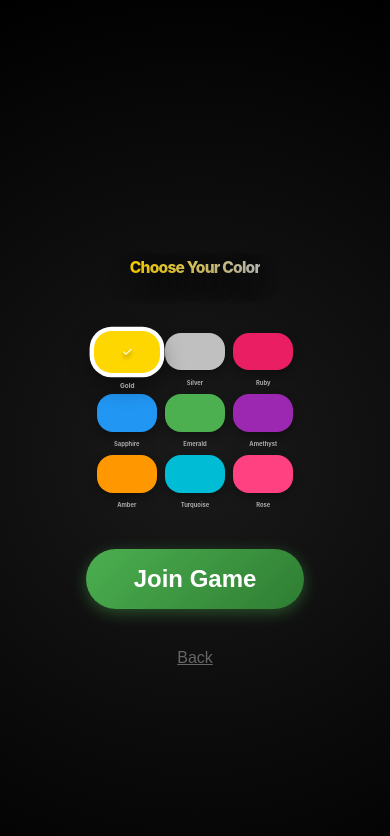
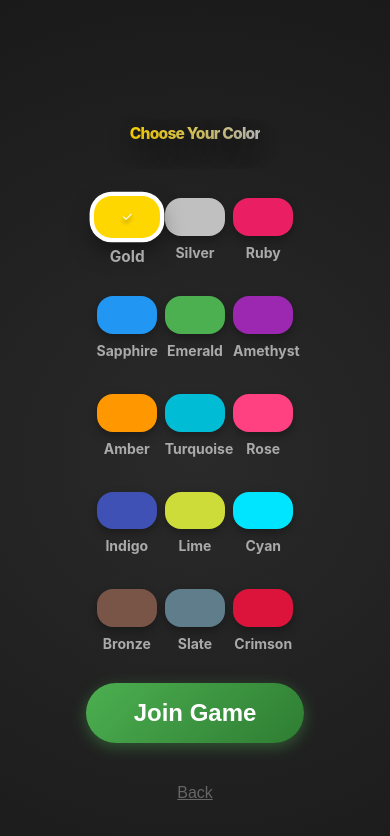
Before and after one commit to jkneal/jerrysgobblet, a React (Vite) app in the folder client/: page /lobby in a window 390 px wide. Shown: the top 836 px of the page. Built offline with nearby package versions, Linux system fonts and the light colour scheme.

Commit message:
UI updates

```diff
--- a/client/src/components/PlayerHand.jsx
+++ b/client/src/components/PlayerHand.jsx
@@ -9,15 +9,7 @@ const PlayerHand = ({ hand, color, onPieceClick, selectedStackIndex, isCurrentPl
     return (
         <div className={`player-hand ${color} ${isCurrentPlayer ? 'current-player' : ''} ${isDisabled ? 'disabled' : ''}`}>
             <div className="hand-header">
-                {isCurrentPlayer ? (
-                    isMyTurn && (
-                        <div className="hand-turn-badge" style={{ backgroundColor: color }}>
-                            Your Turn
-                        </div>
-                    )
-                ) : (
-                    <h3>{handTitle}</h3>
-                )}
+                <h3>{handTitle}</h3>
             </div>
             <div className="hand-stacks">
                 {hand.map((stack, index) => (
--- a/client/src/index.css
+++ b/client/src/index.css
@@ -24,7 +24,7 @@ body {
   place-items: center;
   min-width: 320px;
   min-height: 100vh;
-  background: radial-gradient(circle at center, #1a1a1a 0%, #000000 100%);
+  background: radial-gradient(circle at center, #2a2a2a 0%, #1a1a1a 100%);
   color: var(--text-color);
   font-family: 'Inter', system-ui, -apple-system, sans-serif;
 }
@@ -65,6 +65,7 @@ h1 {
   letter-spacing: -0.05em;
   background: linear-gradient(to right, var(--p1-base), var(--p2-base));
   -webkit-background-clip: text;
+  background-clip: text;
   -webkit-text-fill-color: transparent;
   margin-bottom: 0.5em;
   font-size: 4vmin;
@@ -544,6 +545,7 @@ h1 {
   margin: 0.5rem 0;
   background: linear-gradient(135deg, var(--primary-color), #ff8c00);
   -webkit-background-clip: text;
+  background-clip: text;
   -webkit-text-fill-color: transparent;
   text-shadow: 0 10px 20px rgba(0, 0, 0, 0.5);
 }
@@ -662,7 +664,7 @@ h1 {
   font-size: 3rem;
 }
 
-.title-graphic {}
+
 
 .goblet-icon {
   width: 200px;
@@ -685,7 +687,7 @@ h1 {
 }
 
 .subtitle {
-  font-size: 1.8rem;
+  font-size: 1.2rem;
   color: #aaa;
   margin-bottom: 1rem;
   letter-spacing: 0.1em;
@@ -836,6 +838,17 @@ h1 {
   text-align: center;
 }
 
+@media (max-width: 600px) {
+  .color-name {
+    font-size: 14px;
+    bottom: -25px;
+  }
+
+  .color-grid {
+    row-gap: 60px;
+  }
+}
+
 .join-btn {
   background: linear-gradient(135deg, #4caf50, #2e7d32);
   color: white;
--- a/client/src/pages/Home.jsx
+++ b/client/src/pages/Home.jsx
@@ -9,7 +9,7 @@ const Home = () => {
             <div className="title-graphic">
                 <img src="/goblet1.png" alt="Jerry the Goblin" className="goblet-icon" />
             </div>
-            <h1>Jerry's Gobblet</h1>
+            <h1 style={{ "marginTop": "-.5rem" }}>Jerry's Gobblet</h1>
             <div className="challenge-text">Think you have what it takes to beat Jerry? 🤔</div>
             <div className="subtitle">The Ultimate Strategy Game</div>
 
--- a/client/src/pages/Lobby.jsx
+++ b/client/src/pages/Lobby.jsx
@@ -11,6 +11,12 @@ const COLORS = [
     { id: 'orange', name: 'Amber', hex: '#ff9800' },
     { id: 'teal', name: 'Turquoise', hex: '#00bcd4' },
     { id: 'pink', name: 'Rose', hex: '#ff4081' },
+    { id: 'indigo', name: 'Indigo', hex: '#3f51b5' },
+    { id: 'lime', name: 'Lime', hex: '#cddc39' },
+    { id: 'cyan', name: 'Cyan', hex: '#00e5ff' },
+    { id: 'brown', name: 'Bronze', hex: '#795548' },
+    { id: 'slate', name: 'Slate', hex: '#607d8b' },
+    { id: 'crimson', name: 'Crimson', hex: '#dc143c' },
 ];
 
 const Lobby = () => {
```
